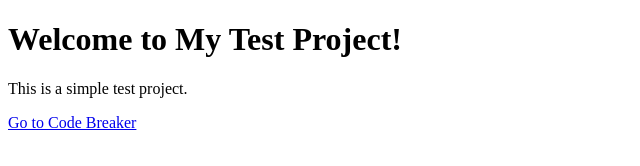
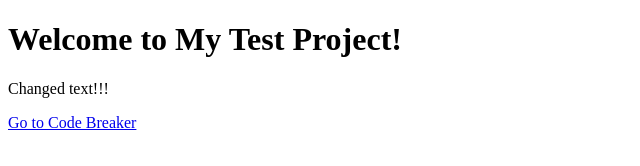
Before and after one commit to AntonDudnik/Dmitrii_Learning, a plain HTML site: page index.html in a window 1280 px wide. Shown: the whole page, without its empty margins (0-640 px from the left). Drawn offline with Linux system fonts and the light colour scheme.

Commit message:
change text in index.html

```diff
--- a/index.html
+++ b/index.html
@@ -5,7 +5,7 @@
 </head>
 <body>
     <h1>Welcome to My Test Project!</h1>
-    <p>This is a simple test project.</p>
+    <p>Changed text!!!</p>
     <a href="code_breaker.html">Go to Code Breaker</a>
 </body>
 </html>
```
